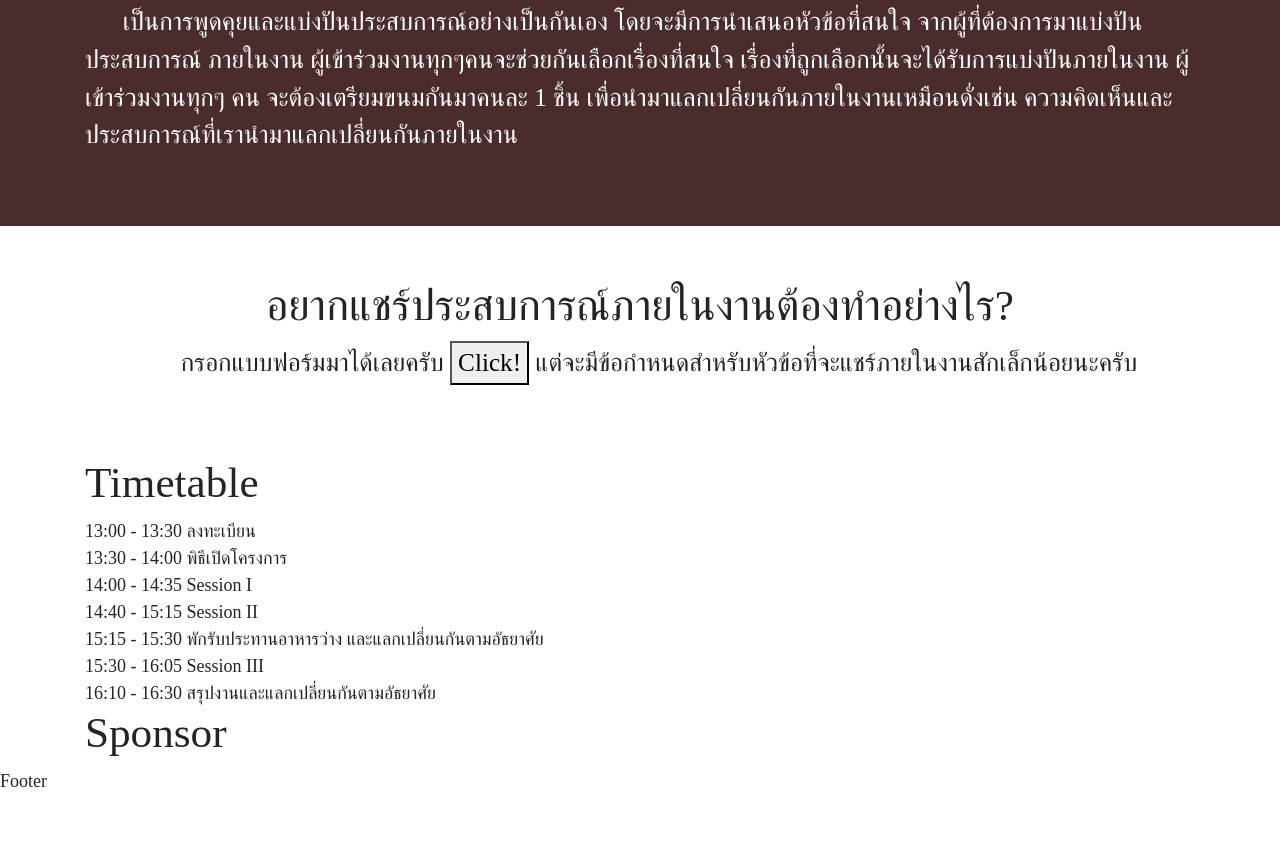
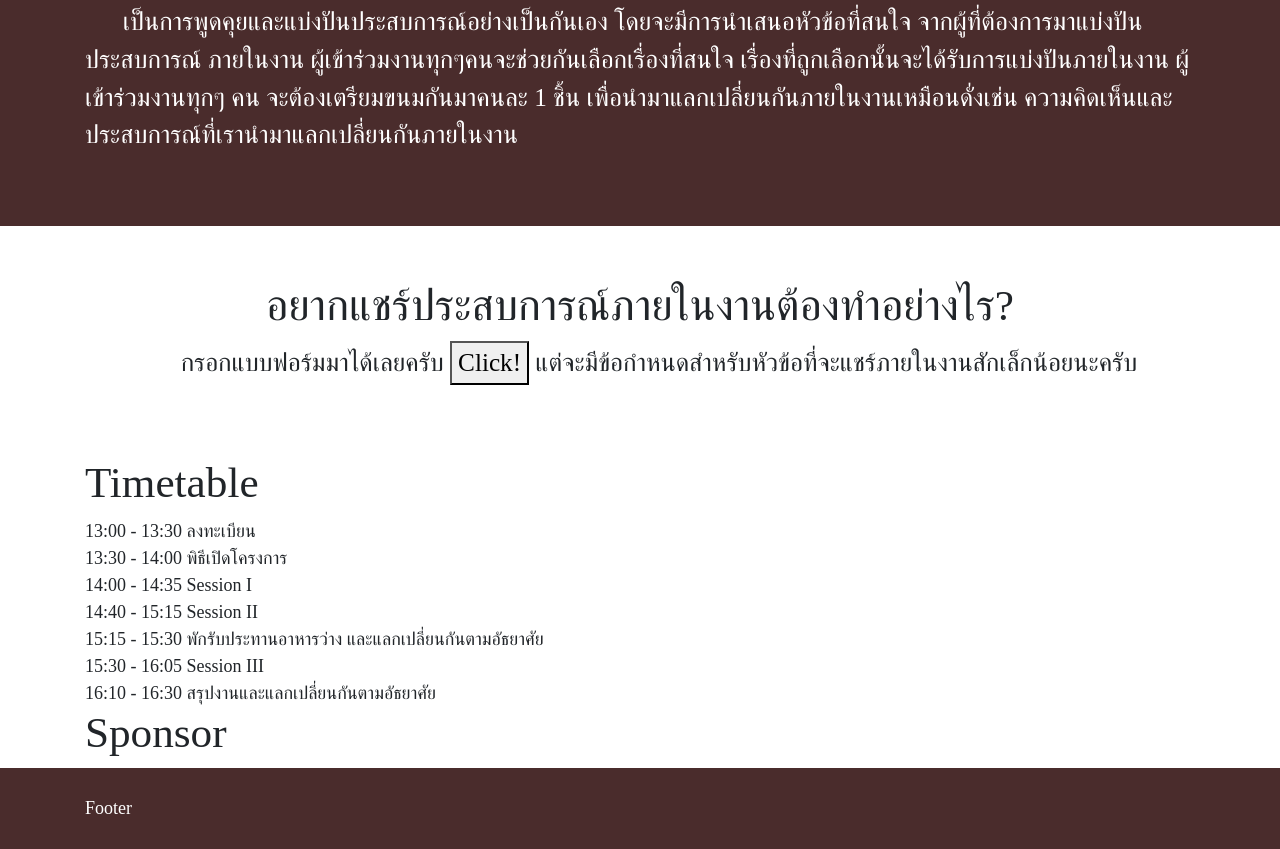
Before and after one commit to alchemist-itbangmod/brownbag, a Gatsby site: page / in a window 1280 px wide. Shown: the part 1999-2848 px from the top of the page. Before the commit the page ends 2794 px from the top, so only its background shows below. Built offline with nearby package versions, Linux system fonts and the light colour scheme; Gatsby itself is replaced by a stand-in of ours; a web font is replaced by a local one.

Commit message:
Update footer style

```diff
--- a/src/components/bases/Footer.js
+++ b/src/components/bases/Footer.js
@@ -1,13 +1,28 @@
 import React from "react"
-import { Row } from "reactstrap"
+import styled from "styled-components"
+import { Container, Row } from "reactstrap"
 
+import { COLOR } from "./constant"
 import { Col } from "./Layout"
 
+const FooterContainer = styled(Container)`
+  background-color: ${COLOR.primary};
+  color: ${COLOR.fontPrimary};
+`
+
+FooterContainer.defaultProps = {
+  className: "py-4"
+}
+
 const Footer = () => (
-  <Row>
-    <Col>
-      Footer
-    </Col>
-  </Row>
+  <FooterContainer fluid>
+    <Container>
+      <Row>
+        <Col>
+          Footer
+        </Col>
+      </Row>
+    </Container>
+  </FooterContainer>
 )
 export default Footer
```
